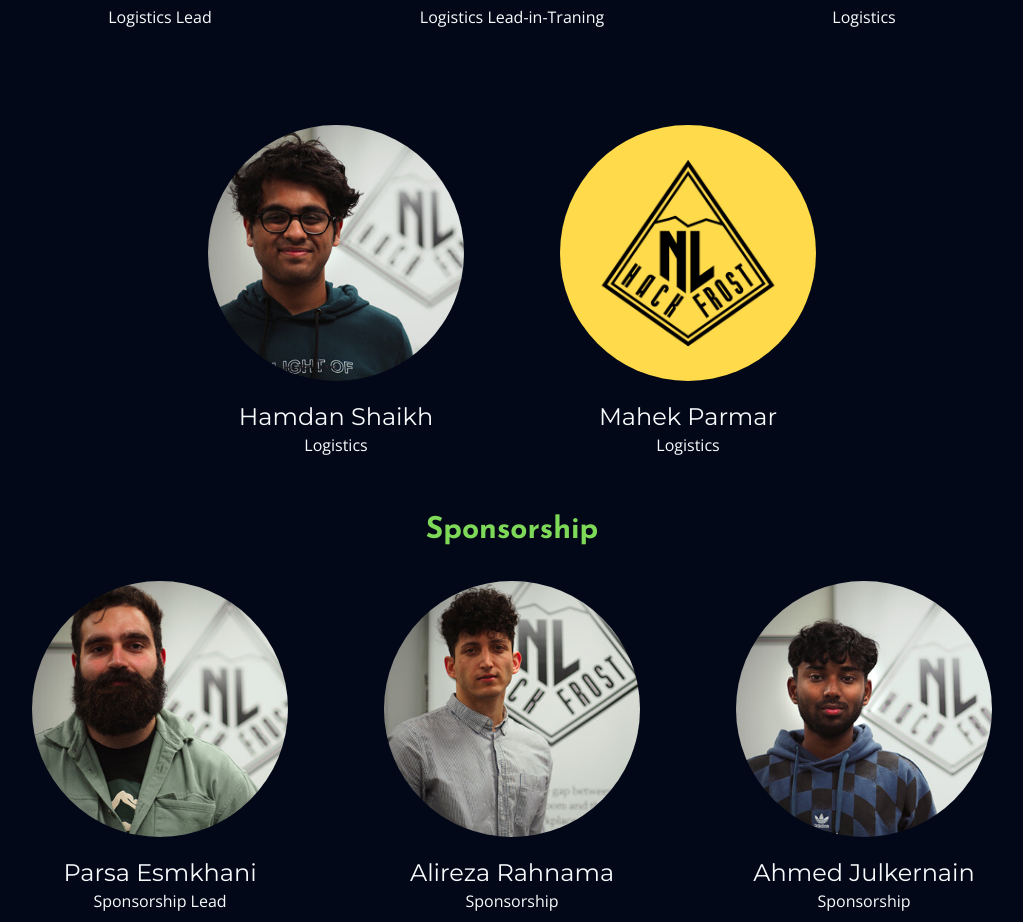
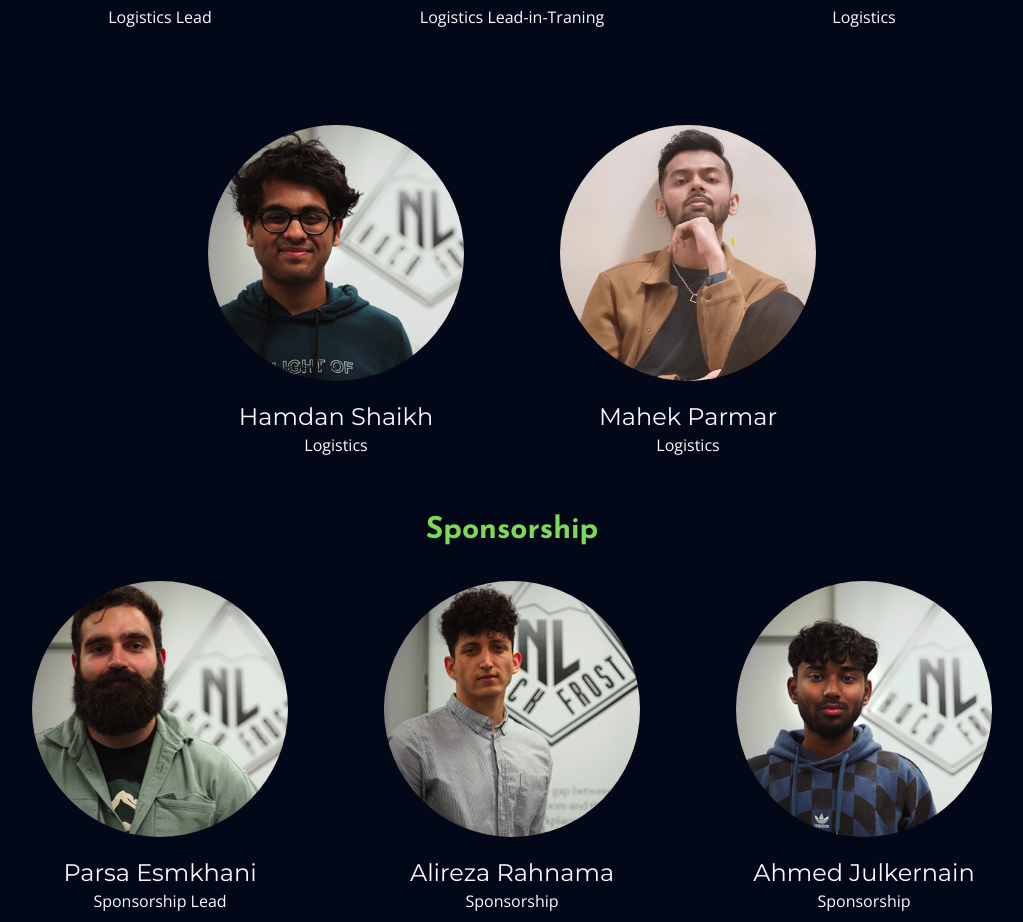
Before and after one commit to HackFrostNL/website-2022, a React (Vite) app: page /team in a window 1280 px wide. Shown: the part 2481-3403 px from the top of the page, without its empty margins (128-1151 px from the left). Built offline with nearby package versions, Linux system fonts and the light colour scheme.

Commit message:
Add mahek picture

```diff
--- a/src/pages/Team.tsx
+++ b/src/pages/Team.tsx
@@ -21,7 +21,7 @@ import paulina from "@/assets/images/team/paulina.jpg";
 import emad from "@/assets/images/team/emad.jpg";
 import hamdan from "@/assets/images/team/hamdan.jpg";
 import raheem from "@/assets/images/team/raheem.jpg";
-import noPicYellow from "@/assets/images/team/noPicYellow.png";
+import mahek from "@/assets/images/team/mahek.png";
 
 import parsa from "@/assets/images/team/parsa.jpg";
 import ali from "@/assets/images/team/ali.jpg";
@@ -230,11 +230,10 @@ const TeamPage = () => {
                         <Person
                             name={"Mahek Parmar"}
                             role={"Logistics"}
-                            imageUrl={noPicYellow}
+                            imageUrl={mahek}
                             url={
                                 "https://www.linkedin.com/in/mahek-parmar-838613248/"
                             }
-                            className={"object-left"}
                             nameClassName={"group-hover:text-brand-yellow"}
                         />
                     </div>
```
Also changed, not shown: src/assets/images/team/mahek.png (added).
